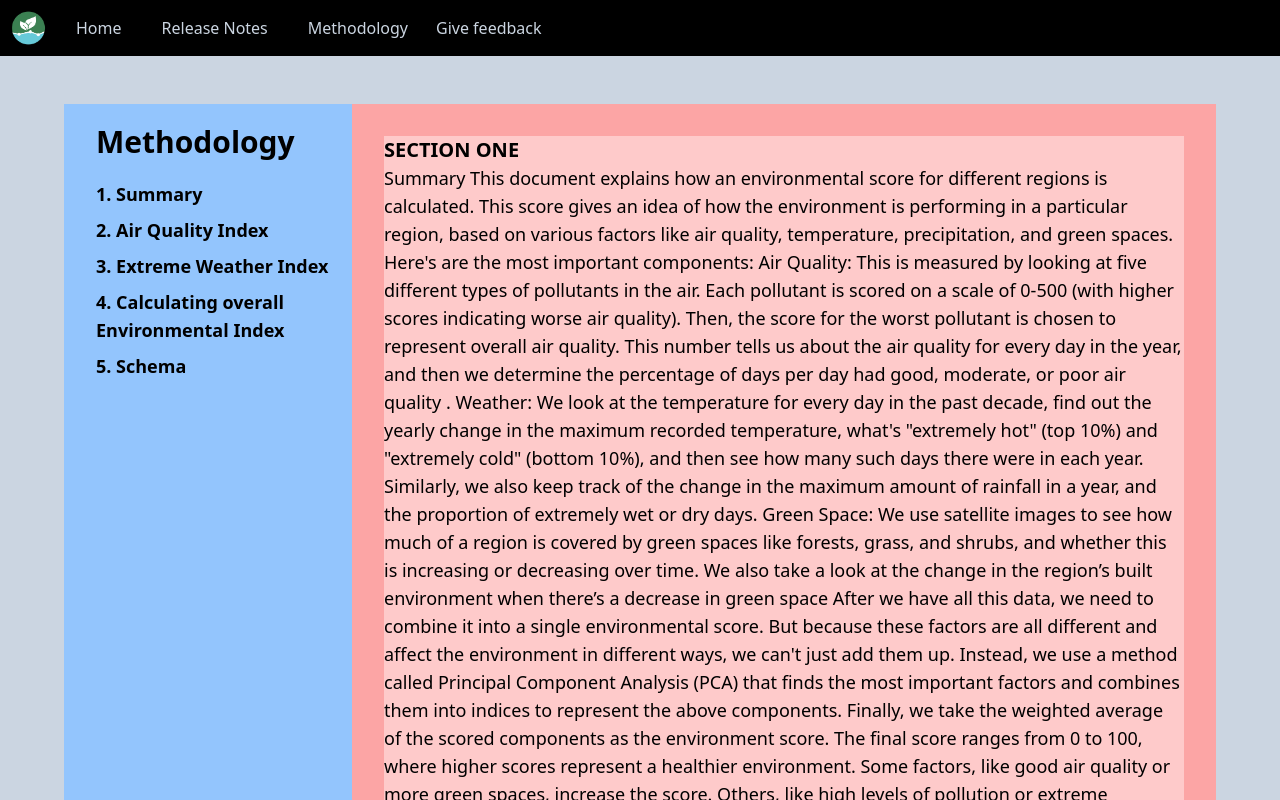
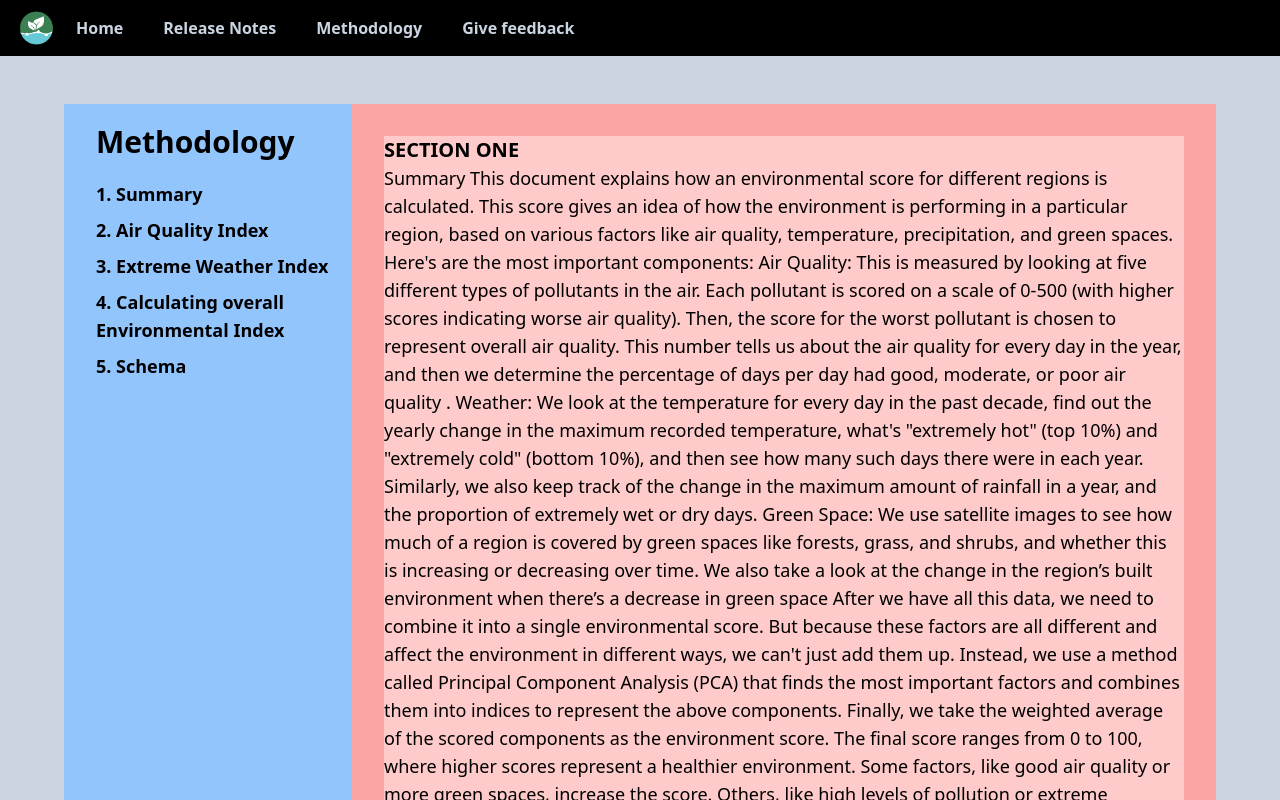
Before and after one commit to RobJJ/gpbp-ldt, a Next.js app: page /methodology in a window 1280 px wide. Built offline with nearby package versions, Linux system fonts and the light colour scheme.

Commit message:
styling tweaks

```diff
--- a/src/components/BreadCrumbs.jsx
+++ b/src/components/BreadCrumbs.jsx
@@ -3,10 +3,7 @@ import Image from "next/image";
 import Link from "next/link";
 import { useParams, useSearchParams } from "next/navigation";
 import icon from "../../public/map-pin-range-line.png";
-
-function capitalizeFirstLetter(word) {
-  return word.charAt(0).toUpperCase() + word.slice(1);
-}
+import { capitalizeFirstLetter } from "@/lib/utils";
 
 export default function BreadCrumbs() {
   const params = useParams();
@@ -14,7 +11,7 @@ export default function BreadCrumbs() {
 
   // console.log("[BreadCrumbs] : rendered ");
   return (
-    <div className="w-full bg-slate-500 flex gap-2 p-1">
+    <div className="w-full bg-slate-300 flex gap-2 p-1">
       <Image src={icon} alt="Logo" className="text-blue-500" />
       {params.country && (
         <Link
--- a/src/components/LayoutVisualComponent.jsx
+++ b/src/components/LayoutVisualComponent.jsx
@@ -7,10 +7,6 @@ import { getAllProvincesInSelectedCountry } from "@/lib/provinceData";
 import VisualComponentClientParent from "./VisualComponentClientParent";
 import { getDistricts } from "@/lib/districtdata";
 import VisualComponentClientParentV2 from "./VisualComponentClientParent-v2";
-
-const countryZoomSetting = {
-  // kosovo:
-};
 
 // fetch GEO data and the ged data here... figure out how to make it faster by promise.all to allow concurrent calls
 
--- a/src/components/NavBar.jsx
+++ b/src/components/NavBar.jsx
@@ -8,24 +8,34 @@ import gedIcon from "../../public/GED-logo.png";
 
 export default function NavBar() {
   return (
-    <div className="w-full bg-black p-2 flex gap-7 items-center">
-      <Image src={gedIcon} alt="GED-LOGO" width={40} height={40} />
-      <Link className="  text-slate-300 mr-3" href={"/"}>
+    <div className="w-full bg-black p-2 flex gap-5 items-center">
+      <Image
+        src={gedIcon}
+        alt="GED-LOGO"
+        width={40}
+        height={40}
+        className="ml-2"
+      />
+      <Link className="  text-slate-300 mr-5 font-semibold" href={"/"}>
         Home
       </Link>
       <Link
-        className="  text-slate-300 mr-3"
+        className="  text-slate-300 mr-5 font-semibold"
         href={"/releaseNotes"}
         target="_blank"
       >
         Release Notes
       </Link>
-      <Link className="  text-slate-300" href={"/methodology"} target="_blank">
+      <Link
+        className="  text-slate-300 mr-5 font-semibold"
+        href={"/methodology"}
+        target="_blank"
+      >
         Methodology
       </Link>
 
       <Link
-        className="  text-slate-300"
+        className="  text-slate-300 font-semibold"
         href={"https://pim-pam.net/"}
         target="_blank"
       >
--- a/src/components/SelectCountryButton.jsx
+++ b/src/components/SelectCountryButton.jsx
@@ -3,6 +3,7 @@
 import Link from "next/link";
 import { useState } from "react";
 import { FaAngleDown } from "react-icons/fa";
+import { capitalizeFirstLetter } from "@/lib/utils";
 
 // add available countries here :: potentially move this to the server options
 const currentAvailableCountries = [
@@ -54,11 +55,11 @@ export default function SelectCountryButton() {
                   <span
                     onClick={handleCountrySelect}
                     data-tag={country.name}
-                    className="font-bold text-center block px-4 py-2 text-sm leading-5 text-gray-700 hover:bg-gray-100 focus:outline-none focus:bg-gray-100 transition duration-150 ease-in-out cursor-pointer"
+                    className="font-bold text-center block rounded-b-md px-4 py-2 text-sm leading-5 text-gray-700 bg-slate-100 hover:bg-gray-200 focus:outline-none focus:bg-gray-100 transition duration-150 ease-in-out cursor-pointer"
                     role="menuitem"
                     key={country.id}
                   >
-                    {country.name}
+                    {capitalizeFirstLetter(country.name)}
                   </span>
                 );
               })}
--- a/src/lib/utils/index.js
+++ b/src/lib/utils/index.js
@@ -24,3 +24,7 @@ export const getDistrictId = cache((data, district_name) => {
   );
   return districtObject ? districtObject.DISTRICT_ID : null;
 });
+
+export function capitalizeFirstLetter(word) {
+  return word.charAt(0).toUpperCase() + word.slice(1);
+}
```
Also changed, not shown: src/components/VisualComponentClientParent-v2.jsx (+0 -12 lines), public/GED-logo-nobg.png (deleted).
